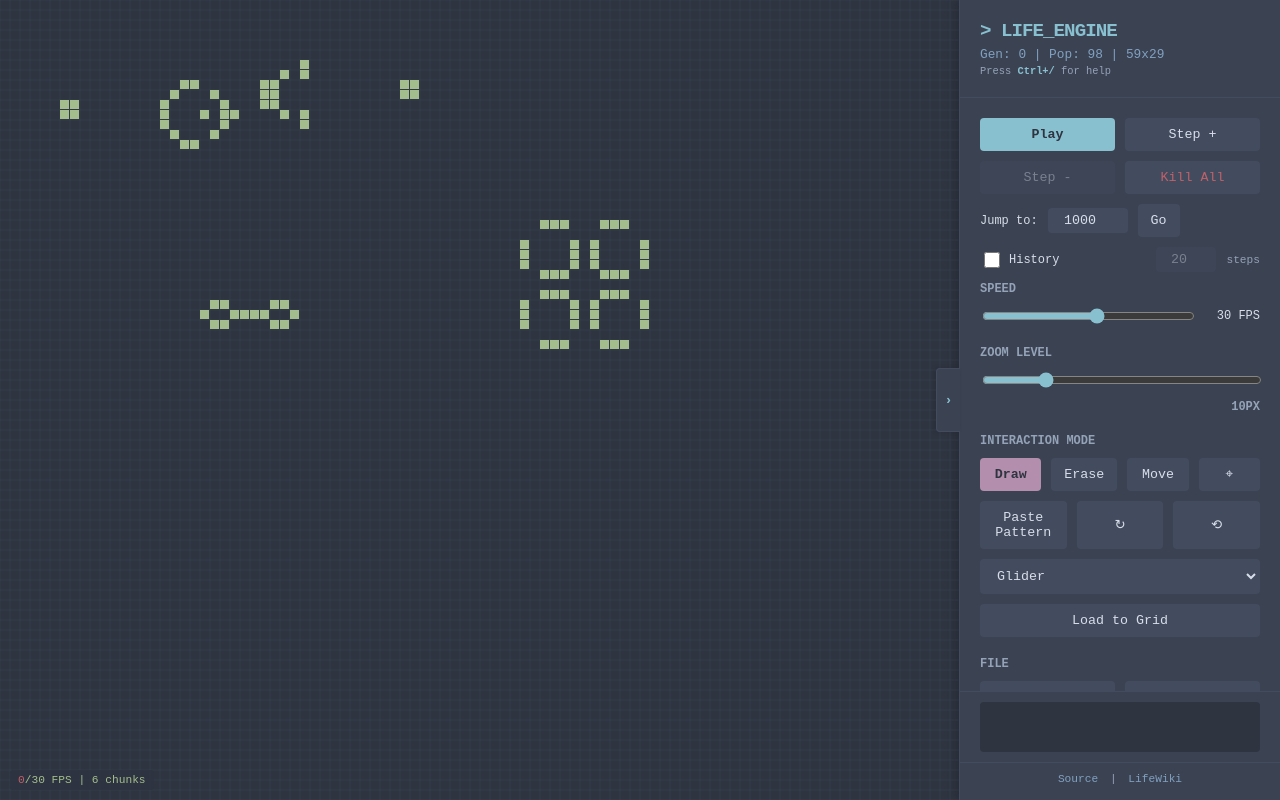
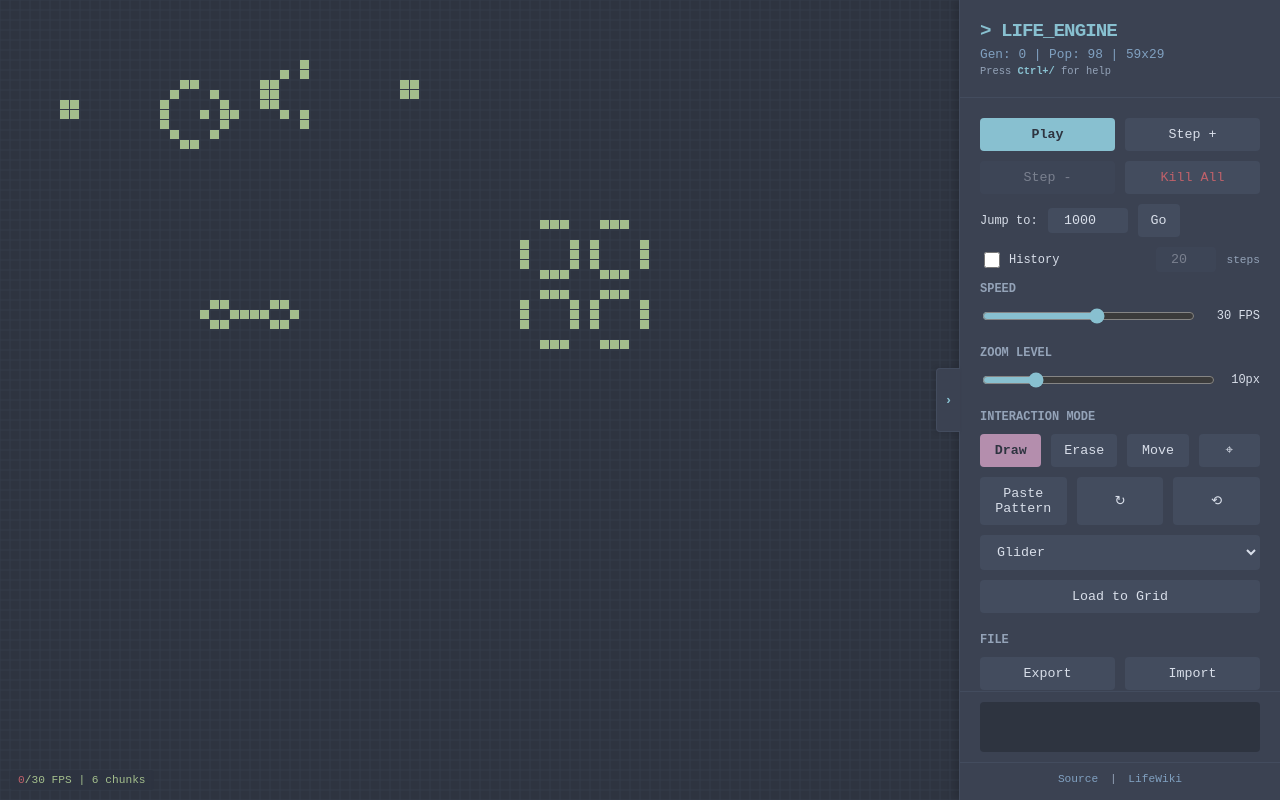
Before and after one commit to isingasimplesong/gol-webui, a plain HTML site: page public/index.html in a window 1280 px wide. Drawn offline with Linux system fonts and the light colour scheme.

Commit message:
ui: zoom level value inline with slider

```diff
--- a/public/index.html
+++ b/public/index.html
@@ -76,8 +76,10 @@
             <!-- Zoom / Grid Size -->
             <div class="group">
                 <div class="label">Zoom Level</div>
-                <input type="range" id="zoom-range" min="2" max="40" value="10">
-                <div class="label" style="text-align:right" id="zoom-label">10px</div>
+                <div class="row" style="align-items: center; gap: 8px;">
+                    <input type="range" id="zoom-range" min="2" max="40" value="10" style="flex: 1;">
+                    <span id="zoom-label" style="font-size: 0.75rem; min-width: 35px; text-align: right;">10px</span>
+                </div>
             </div>
 
             <!-- Tools -->
```
